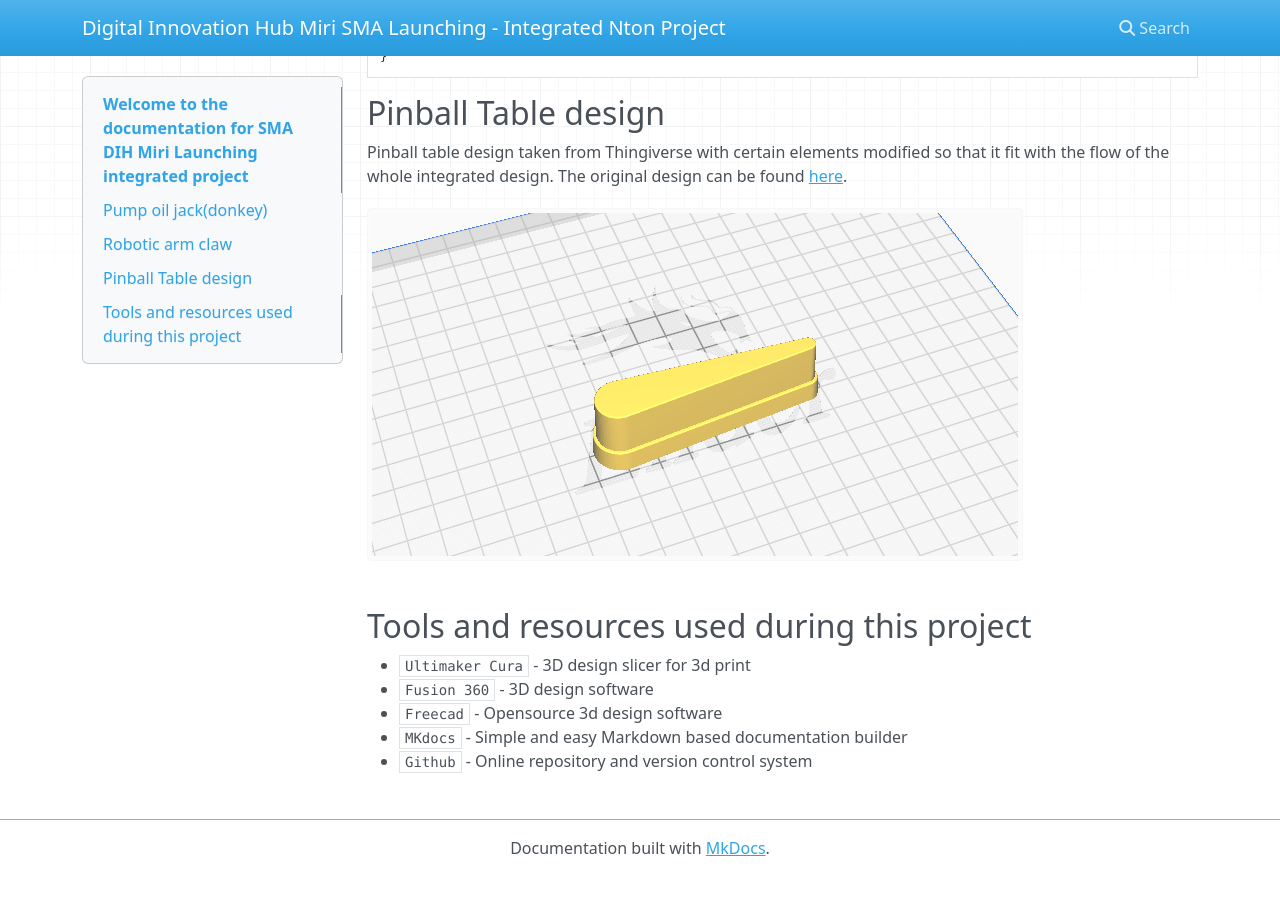
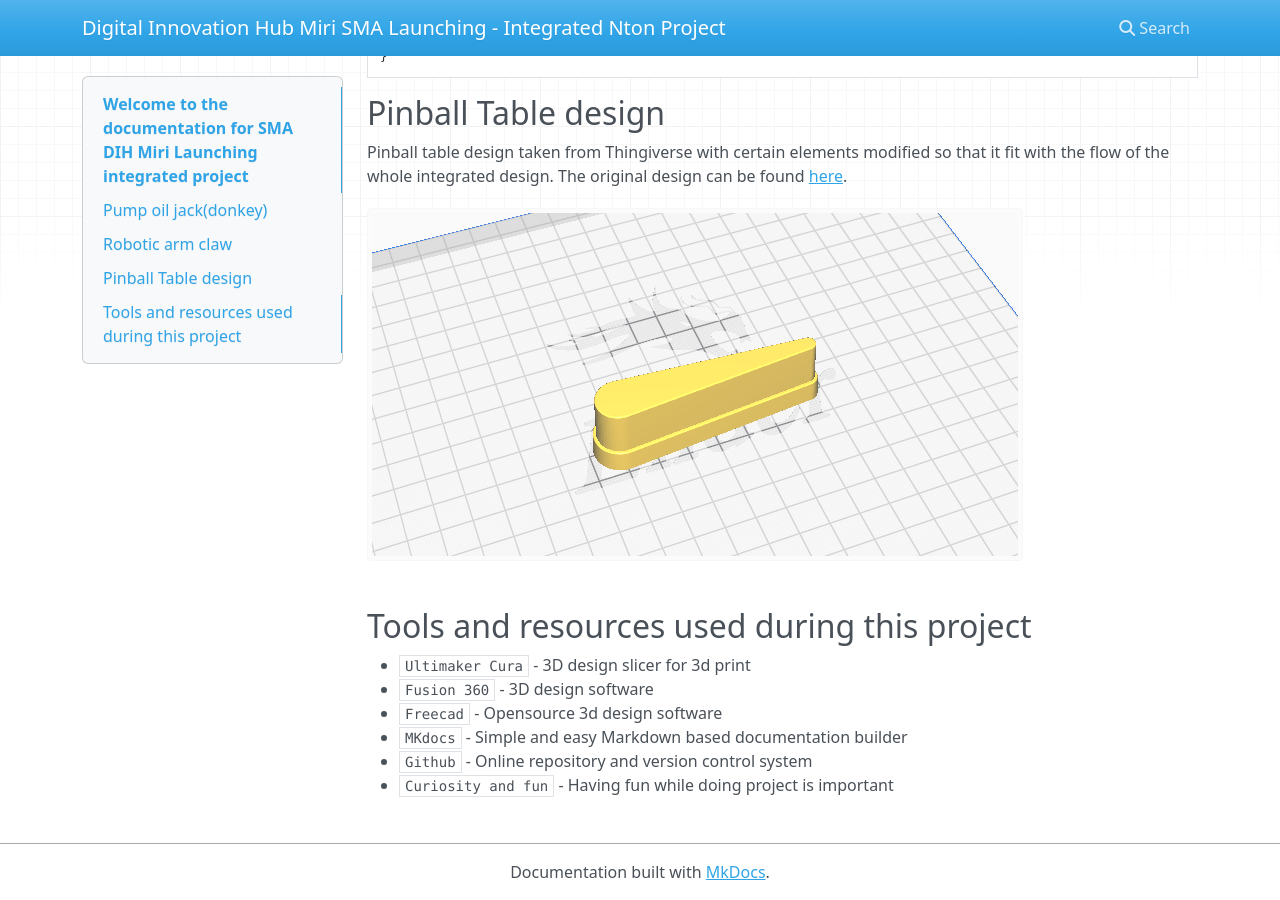
Before and after one commit to AAYLC/integrated-projects-docs, an MkDocs documentation site: the page built from docs/index.md, in a window 1280 px wide and 900 px high, scrolled down 7446 px. Built offline with MkDocs 1.6.1, drawn with Linux system fonts in a browser that asks for light colours; nearby versions of some CDN libraries; before the commit the page ends 8322 px from its top, so only the background shows below that.

Commit message:
changesssss

```diff
--- a/docs/index.md
+++ b/docs/index.md
@@ -204,3 +204,4 @@ Pinball table design taken from Thingiverse with certain elements modified so th
 * `Freecad` - Opensource 3d design software
 * `MKdocs` - Simple and easy Markdown based documentation builder
 * `Github` - Online repository and version control system
+* `Curiosity and fun` - Having fun while doing project is important
```
